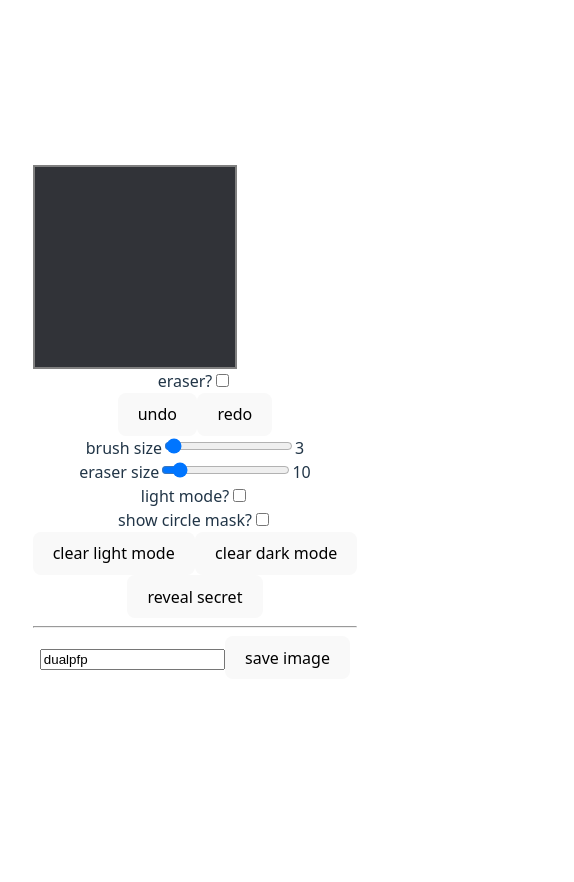
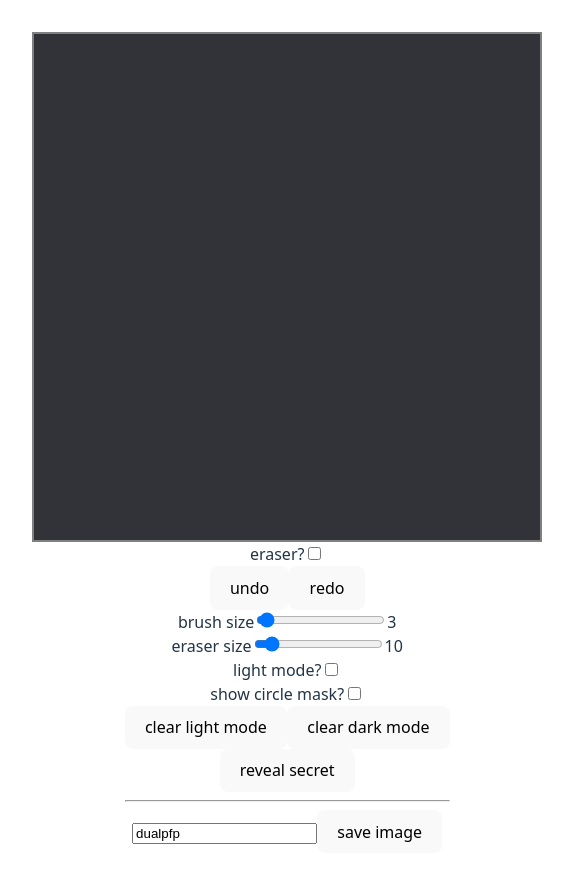
Before and after one commit to krispyre/dualpfp, a React (Vite) app: page / in a window 390 px wide. Shown: the top 882 px of the page, 574 px wide, since content can reach past the window. Before the commit the page ends 844 px from the top, so only its background shows below. Built offline with nearby package versions, Linux system fonts and the light colour scheme.

Commit message:
responsive and flexy layout :3

```diff
--- a/src/App.css
+++ b/src/App.css
@@ -1,9 +1,16 @@
+:root {
+  --cDisplayLength: 60vh;
+}
+
 #root {
   max-height: 100vh;
   /* max-width: 1280px; */
   margin: 0 auto;
   padding: 2rem;
   text-align: center;
+  align-items: center;
+  display: flex;
+  flex-direction: column;
 }
 
 canvas {
@@ -11,10 +18,18 @@ canvas {
   top: 0;
   left: 0;
   image-rendering: pixelated;
+  width: var(--cDisplayLength);
+  min-width: 100px;
+  min-height: 100px;
+  aspect-ratio: 1;
 }
 #canvasContainer {
   position: relative;
   border: 2px gray solid;
+  width: var(--cDisplayLength);
+  min-width: 100px;
+  min-height: 100px;
+  aspect-ratio: 1;
 }
 #toolbar {
   display: flex;
--- a/src/App.tsx
+++ b/src/App.tsx
@@ -8,7 +8,6 @@ import CircleMask from "./components/circleMask";
 import type { DrawAction, Point } from "./components/drawAction";
 
 const LENGTH = 80;
-const screenLength = "200px";
 const COL_DARK = "#313338";
 const COL_LIGHT = "#FFFFFF";
 const COL_RED = "hsl(353, 60%, 48%)";
@@ -160,9 +159,6 @@ function App() {
       <section
         id="canvasContainer"
         style={{
-          display: "relative",
-          width: `${screenLength}`,
-          height: `${screenLength}`,
           backgroundColor: bgCol,
         }}
       >
@@ -171,7 +167,6 @@ function App() {
           canvasRef={layerDark}
           isLight={false}
           length={LENGTH}
-          screenLength={screenLength}
           isEnabled={!isLight}
           brushSize={isEraser ? eraserSize : brushSize}
           isErase={isEraser}
@@ -186,7 +181,6 @@ function App() {
           canvasRef={layerLight}
           isLight={true}
           length={LENGTH}
-          screenLength={screenLength}
           isEnabled={isLight}
           brushSize={isEraser ? eraserSize : brushSize}
           isErase={isEraser}
@@ -196,7 +190,7 @@ function App() {
           onUndo={() => setShouldUndo(false)}
           addDrawHist={addDrawHist}
         />
-        <canvas id="ui" className="layer" width="" height=""></canvas>
+        <canvas id="ui" className="layer" width={LENGTH}></canvas>
         <CircleMask isEnabled={showCircleMask} length={LENGTH} />
       </section>
       <Toolbar
--- a/src/components/layer.tsx
+++ b/src/components/layer.tsx
@@ -9,7 +9,6 @@ type LayerProps = {
   canvasRef: React.RefObject<HTMLCanvasElement>;
   isLight: boolean;
   length: number;
-  screenLength: string; //for css
   isEnabled: boolean;
   brushSize: number;
   isErase: boolean;
@@ -25,7 +24,6 @@ const Layer = ({
   canvasRef,
   isLight,
   length,
-  screenLength,
   isEnabled,
   brushSize,
   isErase,
@@ -174,7 +172,7 @@ const Layer = ({
     setCurPath([]);
   };
 
-  const handlePointerUp = (e: React.PointerEvent<HTMLCanvasElement>) => {
+  const handlePointerUp = () => {
     // console.warn(e.nativeEvent.target); // doesnt fire on button clicks
     setIsDrawing(false);
     addDrawHist(isLight, curPath);
@@ -217,7 +215,7 @@ const Layer = ({
       setIsDrawing(false);
     }
   };
-  const handlePointerLeave = (e) => {
+  const handlePointerLeave = () => {
     setIsDrawing(false);
     setCurPath([]);
   };
@@ -311,7 +309,6 @@ const Layer = ({
       onPointerLeave={handlePointerLeave}
       style={{
         zIndex: isEnabled ? 2 : 1,
-        width: screenLength,
       }}
       id={isLight ? "li" : "da"}
     >
```
